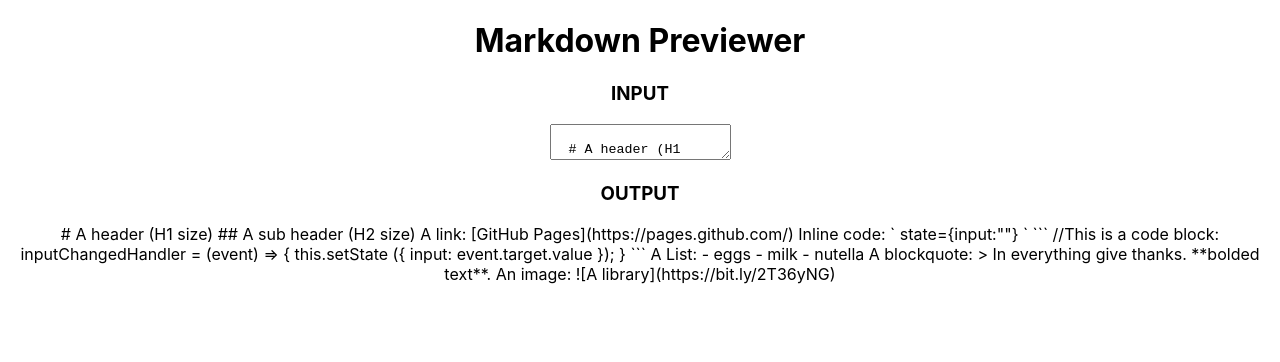
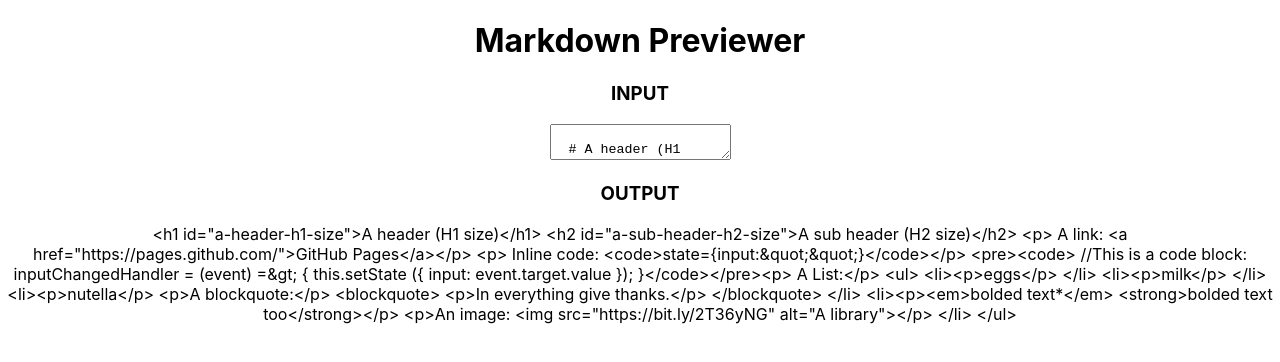
Before and after one commit to DiegoGorgazzi/markdown-previewer, a React (Create React App) app: page / in a window 1280 px wide. Shown: the top 362 px of the page. Built offline with nearby package versions, Linux system fonts and the light colour scheme.

Commit message:
Import marked and create markedDownHandler

```diff
--- a/src/App.js
+++ b/src/App.js
@@ -2,6 +2,7 @@ import React, { Component } from 'react';
 import logo from './logo.svg';
 import './App.css';
 import Markdown from "./components/Markdown/Markdown";
+import marked from 'marked';
 
 class App extends Component {
   state = {
@@ -32,7 +33,8 @@ class App extends Component {
   A blockquote:
   > In everything give thanks.
 
-  **bolded text**.
+  **bolded text**
+  __bolded text too__
 
   An image:
   ![A library](https://bit.ly/2T36yNG)
@@ -47,6 +49,14 @@ inputChangedHandler = (event) => {
   });
 }
 
+markedDownHandler = () => {
+  //marked(...this.state.input)
+  // Create reference instance
+  const toBeMarked=this.state.input;
+  console.log(marked(toBeMarked));
+  return marked(toBeMarked);
+}
+
   render() {
 
     return (
@@ -56,9 +66,8 @@ inputChangedHandler = (event) => {
         <Markdown
         userInput={this.state.input}
         changed={this.inputChangedHandler}
-        /*I'm setting preview to this.state.input for now but
-          I'll have to change it to the marked down version*/
-        preview={this.state.input}
+
+        preview={this.markedDownHandler()}
         />
 
       </div>
```
